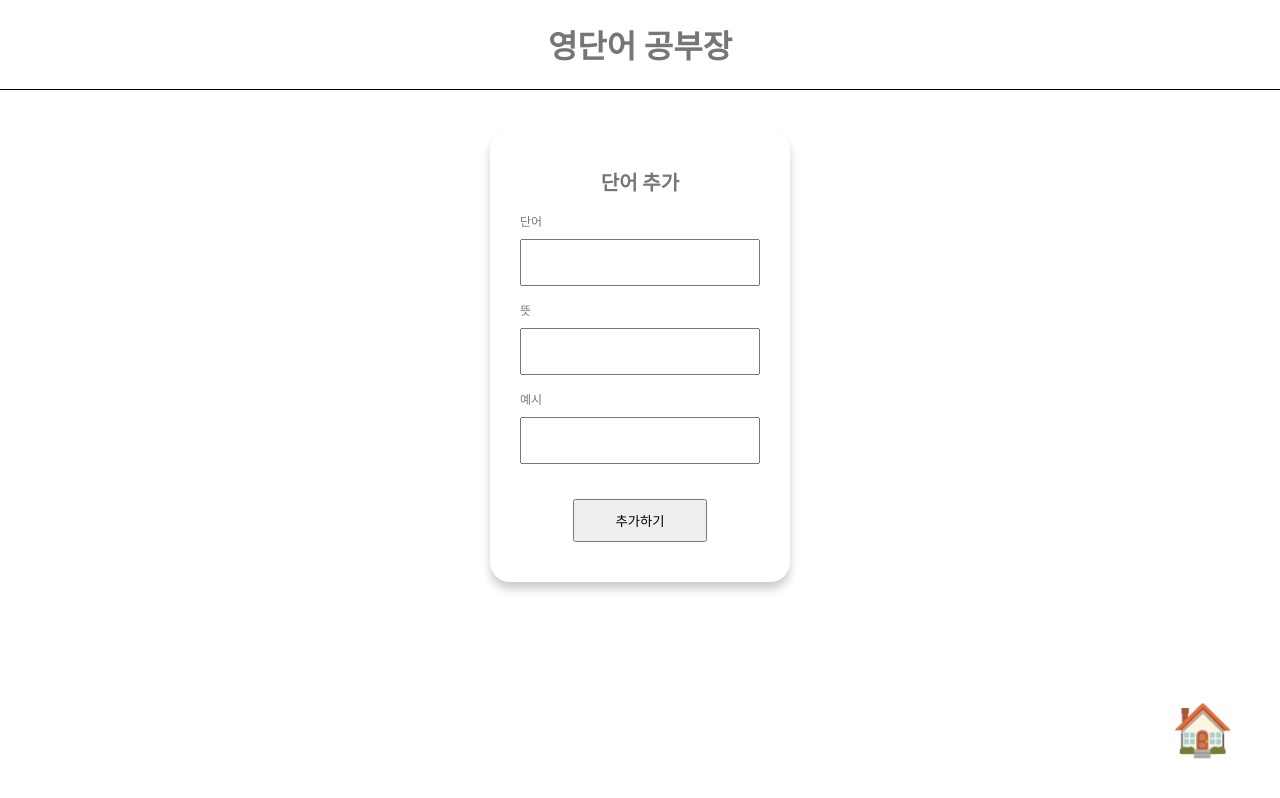
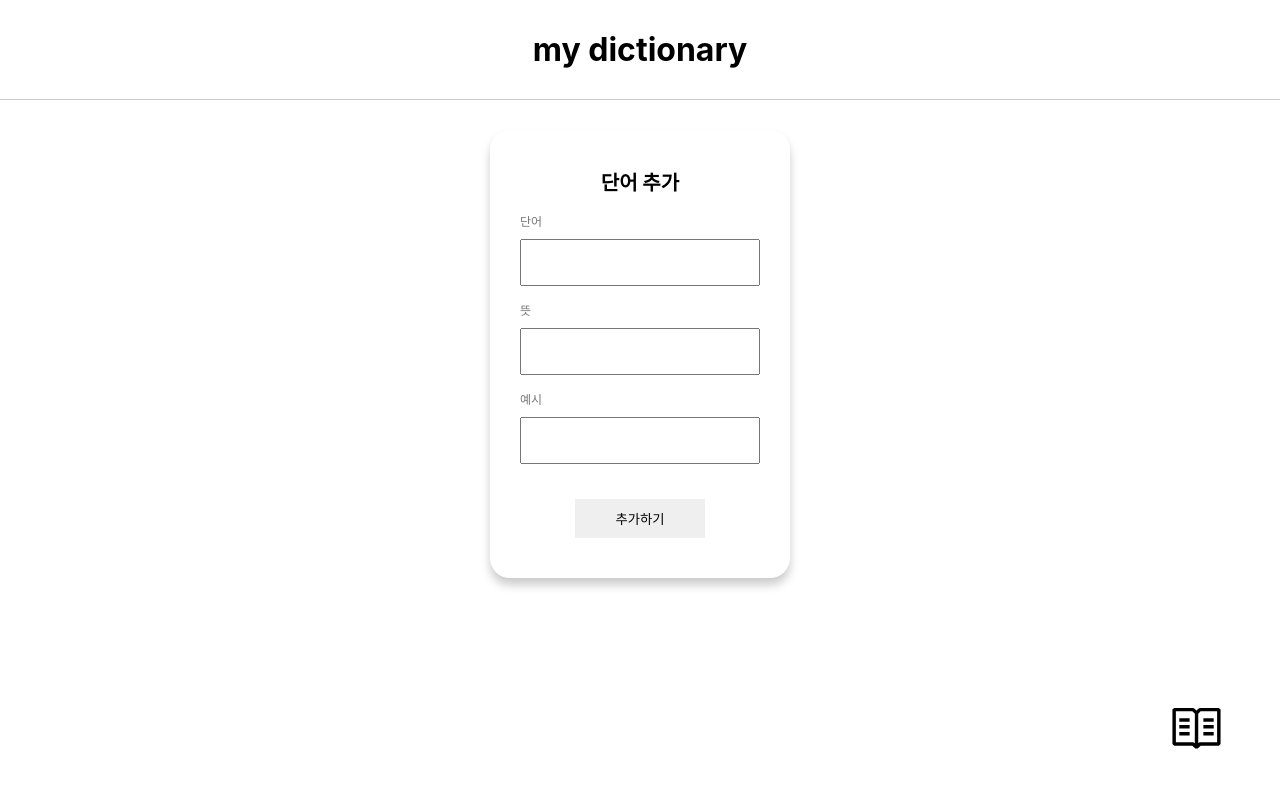
Before and after one commit to alonjoe/react-skill, a React (Create React App) app: page /edit in a window 1280 px wide. Built offline with nearby package versions, Linux system fonts and the light colour scheme; no server answers; the database is empty.

Commit message:
추가기능 수정완료

```diff
--- a/package.json
+++ b/package.json
@@ -10,6 +10,7 @@
     "firebase": "^9.6.10",
     "react": "^17.0.2",
     "react-dom": "^17.0.2",
+    "react-icons": "^4.3.1",
     "react-redux": "^7.2.6",
     "react-router-dom": "5.2.1",
     "react-scripts": "5.0.0",
--- a/src/AddMode.js
+++ b/src/AddMode.js
@@ -2,6 +2,9 @@ import React  from "react";
 import { useHistory } from "react-router-dom";
 import styled from "styled-components";
 import './App.css';
+
+import { BsPencilSquare } from "react-icons/bs";
+
 
 const AddMode = (props) => {
 
@@ -11,7 +14,7 @@ const AddMode = (props) => {
     <StyleEdit>
       <button onClick={() => {
         history.push("/edit");
-      }}>📝</button>
+      }}><BsPencilSquare style={{color: "#000"}}/></button>
     </StyleEdit>
   )
 }
@@ -22,7 +25,7 @@ const StyleEdit = styled.div`
   button {
     position: fixed;
     bottom: 30px;
-    right: 20px;
+    right: 30px;
     font-size: 45px;
     font-weight: 700;
     color: skyblue;
@@ -31,7 +34,7 @@ const StyleEdit = styled.div`
     cursor: pointer;
     transition: 0.1s;
   }
-  button:hover {
-    transform: scale(1.2);
-  }
+  /* button:hover {
+    transform: scale(1.1);
+  } */
 `;
--- a/src/App.css
+++ b/src/App.css
@@ -24,15 +24,21 @@
   margin-right: 5%;
   margin-bottom: 30px;
   height: 250px;
-  /* background: skyblue; */
+  background: #fff;
+  /* opacity: 0.5; */
   /* border: 1px solid #ccc; */
-  color: rgb(118, 118, 118);
+  color: rgb(44, 44, 44);
   border-radius: 20px;
   padding: 20px;
   box-sizing: border-box;
   box-shadow: 0px 7px 10px #ccc;
   position: relative;
+  /* transition: 0.1s; */
 }
+
+/* .container:hover {
+
+} */
 
 .container:nth-child(3n) {
   margin-right: 0;
--- a/src/Edit.js
+++ b/src/Edit.js
@@ -4,6 +4,8 @@ import styled from "styled-components";
 import { useHistory } from "react-router-dom";
 import { useDispatch } from "react-redux";
 import { createWord, addWordFB } from "./redux/modules/word";
+
+import { VscBook } from "react-icons/vsc";
 
 const Edit = (props) => {
 
@@ -34,9 +36,11 @@ const Edit = (props) => {
           <label>예시</label>
           <input ref={my_ex}/>
         </div>
-        <button onClick={() => {AddWordList(); history.goBack();} }>추가하기</button>
+        <button
+          style={{cursor: "pointer"}}
+          onClick={() => {AddWordList(); history.goBack();} }>추가하기</button>
       </Editor>
-      <StlyeBtn onClick={() => { history.push("/") }}>🏠</StlyeBtn>
+      <StlyeBtn onClick={() => { history.push("/") }}><VscBook/></StlyeBtn>
     </Container>
   )
 }
@@ -55,6 +59,7 @@ const Container = styled.div`
 const Title = styled.h2`
   text-align: center;
   font-size: 20px;
+  color: #000;
 `;
 
 const Editor = styled.div`
@@ -87,23 +92,27 @@ const Editor = styled.div`
     text-align: center;
     margin: 20px auto;
     display: block;
-
+    border: none;
+    transition: 0.1s;
+    &:hover {
+      background: #ddd;
+    }
   }
 `;
 
 const StlyeBtn = styled.button`
   position: fixed;
-  bottom: 40px;
-  right: 40px;
-  font-size: 50px;
+  bottom: 30px;
+  right: 50px;
+  font-size: 55px;
   font-weight: 700;
-  color: skyblue;
+  color: #000;
   background: #fff;
   border: none;
   cursor: pointer;
   transition: 0.1s;
 
-  &:hover {
+  /* &:hover {
     transform: scale(1.1);
-  }
+  } */
 `;
--- a/src/Header.js
+++ b/src/Header.js
@@ -1,7 +1,6 @@
 import React from "react";
 import { useHistory } from "react-router-dom";
 import styled from "styled-components";
-
 
 
 const Header = () => {
@@ -10,9 +9,9 @@ const Header = () => {
   return (
     <StyleHead>
       <h1 style={{textAlign: "center"}}><span
-      style={{ cursor: "pointer", color: "rgb(118, 118, 118)" }}
+      style={{ cursor: "pointer", color: "#000" }}
       onClick={() => { history.push("/") }}
-      >영단어 공부장</span></h1>
+      >my dictionary</span></h1>
     </StyleHead>
   )
 }
@@ -20,9 +19,13 @@ const Header = () => {
 export default Header;
 
 const StyleHead = styled.div`
-  border-bottom: 1px solid #000;
+  border-bottom: 1px solid #ccc;
   position: fixed;
   width: 100%;
   background: #fff;
   z-index: 1;
+
+  h1 {
+    margin: 30px 0;
+  }
 `;
--- a/src/Main.js
+++ b/src/Main.js
@@ -3,11 +3,14 @@ import styled from "styled-components";
 import { useSelector } from "react-redux";
 
 import AddMode from "./AddMode";
+import { BsX } from "react-icons/bs";
+import { CgArrowUpR } from "react-icons/cg";
 
 const Main = (props) => {
 
   const word_list = useSelector((state) => state.word.list)
   console.log(word_list);
+
   return (
     <>
       <div>
@@ -15,8 +18,15 @@ const Main = (props) => {
             {word_list.map((value, i) => {
               return (
                 <div className="container" key={value.my_word + i}>
-                  <p>{value.my_word}</p>
+                  <Title>{value.my_word}</Title>
+                  <BsX onClick={() => {}}
+                    style={{
+                      position: "absolute", top: "32px", right: "17px",
+                      border: "none", background: "none", fontSize: "20px", cursor: "pointer"
+                    }}/>
+                  <StyleSpan>뜻</StyleSpan>
                   <p>{value.my_mean}</p>
+                  <StyleSpan>예시</StyleSpan>
                   <Ex>{value.my_ex}</Ex>
                 </div>
               );
@@ -24,6 +34,9 @@ const Main = (props) => {
         </Box>
       </div>
       <AddMode/>
+      <CgArrowUpR style={{position: "fixed", bottom: "100px", right: "36px", fontSize: "45px", cursor: "pointer"}}
+        onClick={() => { window.scrollTo({top: "0", left: "0", behavior: "smooth"}) }}
+      />
     </>
   )
 }
@@ -37,8 +50,25 @@ const Box = styled.div`
   padding-top: 130px;
   /* border: 1px solid #000; */
   box-sizing: border-box;
+  p {
+    font-size: 15px;
+  }
+`;
+
+const Title = styled.span`
+  font-weight: 700;
+  font-size: 32px;
+  padding-bottom: 10px;
+  display: block;
+  margin-bottom: 10px;
+  border-bottom: 1px solid #ccc;
 `;
 
 const Ex = styled.p`
   color: blue;
 `;
+
+const StyleSpan = styled.span`
+  font-size: 12px;
+  color: grey;
+`;
```
Also changed, not shown: src/redux/modules/word.js (+20 -1 lines), 1 other file (tests, documents, lock files or other folders).
